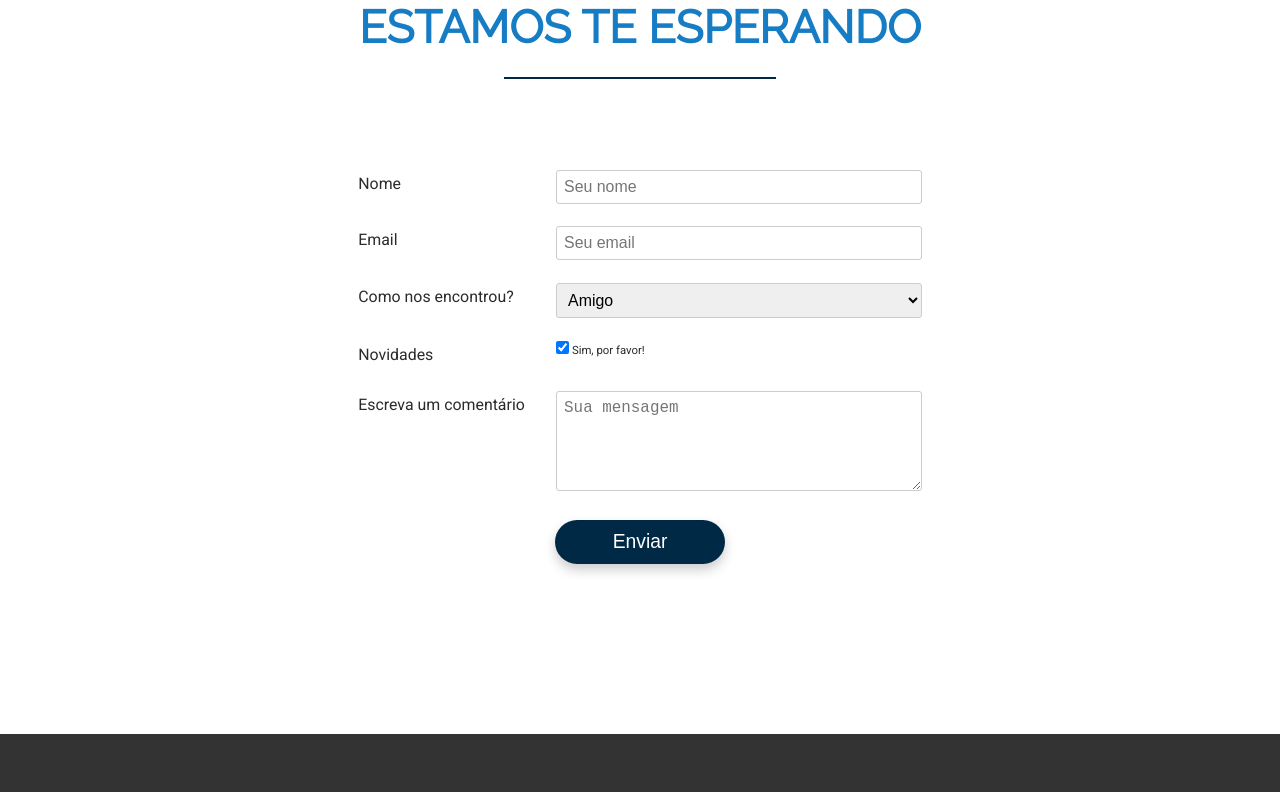
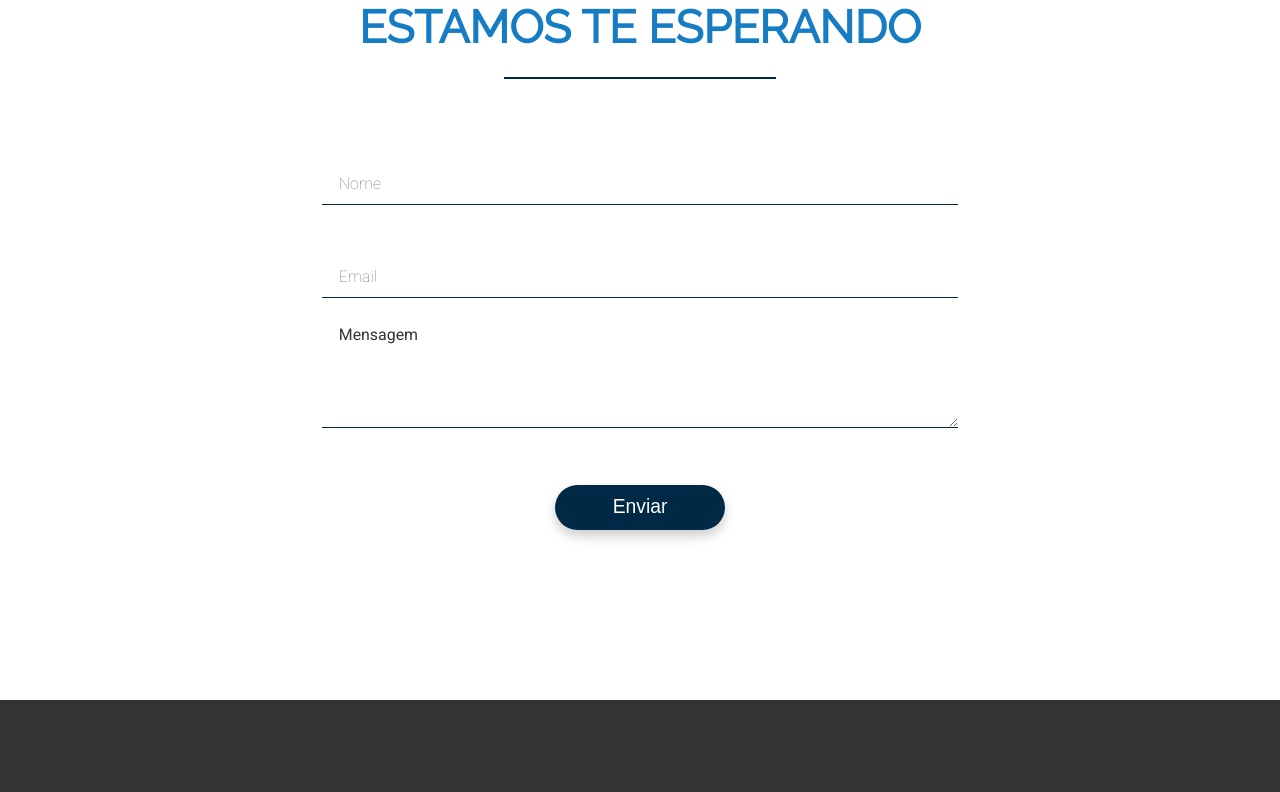
Before and after one commit to bjscatena/vitrine-hd, a website: page index.html in a window 1280 px wide. Shown: the part 4800-5592 px from the top of the page. Drawn offline with Linux system fonts and the light colour scheme; files whose address does not match are found by name.

Commit message:
melhoria no formulário de contato

```diff
--- a/index.html
+++ b/index.html
@@ -347,81 +347,52 @@
 
     <section class="section-contato">
       <div class="container">
-        <h2 class="heading-secondary u-text-center u-margin-bottom-large">
+        <h2 class="heading-secondary u-text-center u-margin-bottom-medium">
           estamos te esperando
         </h2>
 
         <div class="row">
-          <form action="#" method="POST" class="contact-form">
-            <div class="row u-margin-bottom-small">
-              <div class="col-lg-4">
-                <label for="name">Nome</label>
-              </div>
-              <div class="col-lg-8">
+          <div class="col-lg-12">
+            <form autocomplete="off" action="#" method="POST" class="form ">
+              <div class="form__group">
                 <input
+                  class="form__input"
                   type="text"
-                  name="name"
-                  id="name"
-                  placeholder="Seu nome"
+                  id="nome"
+                  placeholder="Nome"
                   required
                 />
+                <label class="form__label" for="nome">Nome</label>
               </div>
-            </div>
-            <div class="row u-margin-bottom-small">
-              <div class="col-lg-4">
-                <label for="email">Email</label>
-              </div>
-              <div class="col-lg-8">
+
+              <div class="form__group">
                 <input
+                  class="form__input"
                   type="email"
-                  name="email"
                   id="email"
-                  placeholder="Seu email"
+                  placeholder="Email"
                   required
                 />
+                <label class="form__label" for="email">Email</label>
               </div>
-            </div>
-            <div class="row u-margin-bottom-small">
-              <div class="col-lg-4">
-                <label for="find-us">Como nos encontrou?</label>
+
+              <div class="form__group">
+                <textarea
+                  class="form__input"
+                  id="mensagem"
+                  placeholder="Mensagem"
+                  rows="3"
+                >
+                </textarea>
+                <label class="form__label" for="mensagem">
+                  Mensagem
+                </label>
               </div>
-              <div class="col-lg-8">
-                <select name="find-us" id="find-us">
-                  <option value="friends" selected>Amigo</option>
-                  <option value="search">Mecanismo de busca</option>
-                  <option value="ad">Redes sociais</option>
-                  <option value="other">Outros</option>
-                </select>
+              <div class="u-text-center u-margin-top-medium">
+                <input type="submit" class="btn btn--primary " value="Enviar" />
               </div>
-            </div>
-            <div class="row u-margin-bottom-small">
-              <div class="col-lg-4">
-                <label for="news">Novidades</label>
-              </div>
-              <div class="col-lg-8">
-                <input type="checkbox" name="newslatter" id="news" checked />
-                Sim, por favor!
-              </div>
-            </div>
-
-            <div class="row u-margin-bottom-small">
-              <div class="col-lg-4">
-                <label for="message">Escreva um comentário</label>
-              </div>
-              <div class="col-lg-8">
-                <textarea
-                  name="message"
-                  id="message"
-                  placeholder="Sua mensagem"
-                ></textarea>
-              </div>
-            </div>
-            <div class="row">
-              <div class="col-lg-12 u-text-center">
-                <input type="submit" class="btn btn--primary" value="Enviar" />
-              </div>
-            </div>
-          </form>
+            </form>
+          </div>
         </div>
       </div>
     </section>
--- a/sass/base/_helpers.scss
+++ b/sass/base/_helpers.scss
@@ -19,6 +19,14 @@
   margin-bottom: 8rem;
 }
 
+.u-margin-bottom-medium {
+  margin-bottom: 5rem;
+}
+
 .u-margin-bottom-small {
   margin-bottom: 2rem;
 }
+
+.u-margin-top-medium {
+  margin-top: 5rem;
+}
--- a/sass/components/_contato.scss
+++ /dev/null
@@ -1,31 +0,0 @@
-.contact-form {
-  width: 60%;
-  margin: 0 auto;
-}
-
-input[type='text'],
-input[type='email'],
-select,
-textarea {
-  width: 100%;
-  padding: 7px;
-  border-radius: 3px;
-  border: 1px solid #ccc;
-  font-size: 1.4rem;
-}
-
-textarea {
-  height: 100px;
-}
-
-.input[type='checkbox'] {
-  margin: 10px 5px 10px 0;
-}
-
-*:focus {
-  outline: none;
-}
-
-label {
-  font-size: 1.4rem;
-}
--- /dev/null
+++ b/sass/components/_form.scss
@@ -0,0 +1,44 @@
+%input {
+  font-size: 1.4rem;
+  font-family: inherit;
+  font-weight: 200;
+  padding: 1rem 1.5rem;
+  border: none;
+  border-bottom: 1px solid $color-primary;
+  display: block;
+  width: 100%;
+  display: block;
+}
+
+.form {
+  width: 70%;
+  margin: 0 auto;
+
+  &__group {
+    margin-bottom: 2rem;
+    display: flex;
+    flex-flow: column-reverse wrap;
+  }
+
+  &__input {
+    @extend %input;
+
+    &:focus {
+      outline: none;
+    }
+  }
+
+  &__label {
+    display: block;
+    padding-left: 1.5rem;
+    font-size: 1.4rem;
+    color: $color-dark-grey;
+    transition: all 0.6s;
+  }
+
+  &__input:placeholder-shown + &__label {
+    opacity: 0;
+    visibility: hidden;
+    transform: translateY(4rem);
+  }
+}
--- a/sass/main.scss
+++ b/sass/main.scss
@@ -21,7 +21,7 @@
 @import 'components/depoimento';
 @import 'components/bg-video';
 @import 'components/sobre-nos';
-@import 'components/contato';
+@import 'components/form';
 
 // 6. Page-specific styles
 @import 'pages/home';
```
Also changed, not shown: css/styles.css.
